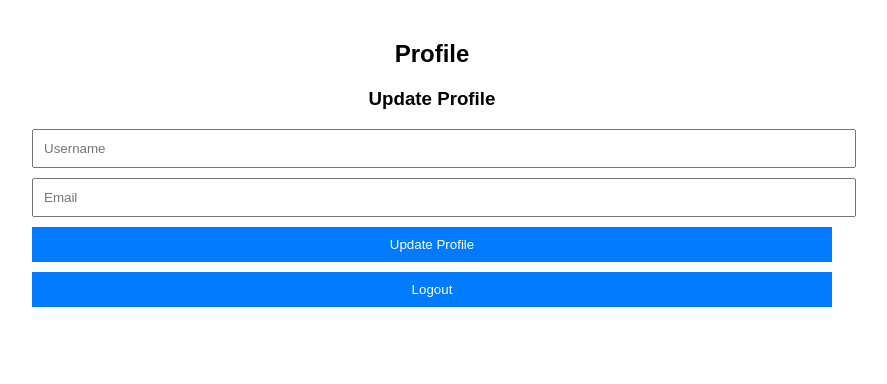
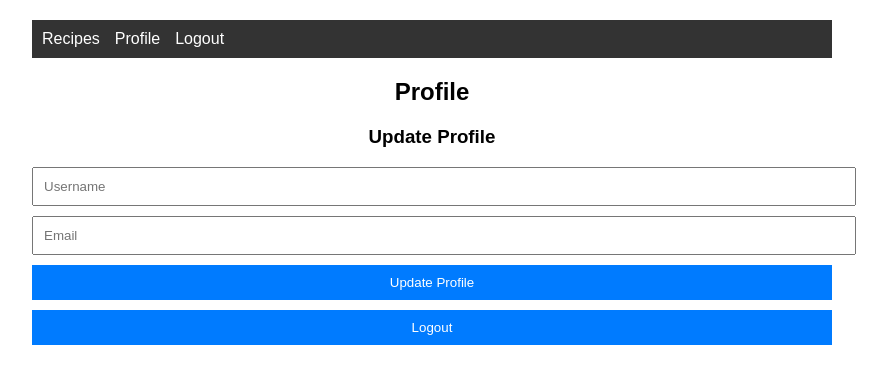
Before and after one commit to KosTyanka/web2_final, a website: page public/profile.html in a window 1280 px wide. Shown: the whole page, without its empty margins (208-1095 px from the left). Drawn offline with Linux system fonts and the light colour scheme; no server answers; sample sign-in values are in the browser's storage.

Commit message:
Update profile.html

```diff
--- a/public/profile.html
+++ b/public/profile.html
@@ -5,8 +5,38 @@
   <meta name="viewport" content="width=device-width, initial-scale=1.0">
   <title>Profile - Recipes App</title>
   <link rel="stylesheet" href="styles.css">
+  <style>
+    /* Navbar styling */
+    nav {
+      background-color: #333;
+      color: #fff;
+      padding: 10px;
+      margin-bottom: 20px;
+    }
+    nav ul {
+      list-style-type: none;
+      margin: 0;
+      padding: 0;
+      display: flex;
+    }
+    nav ul li {
+      margin-right: 15px;
+    }
+    nav ul li a {
+      color: #fff;
+      text-decoration: none;
+    }
+  </style>
 </head>
 <body>
+  <nav>
+    <ul>
+      <li><a href="recipes.html">Recipes</a></li>
+      <li><a href="profile.html">Profile</a></li>
+      <li><a href="#" onclick="logout()">Logout</a></li>
+    </ul>
+  </nav>
+
   <h2>Profile</h2>
   <div id="profileData"></div>
 
```
